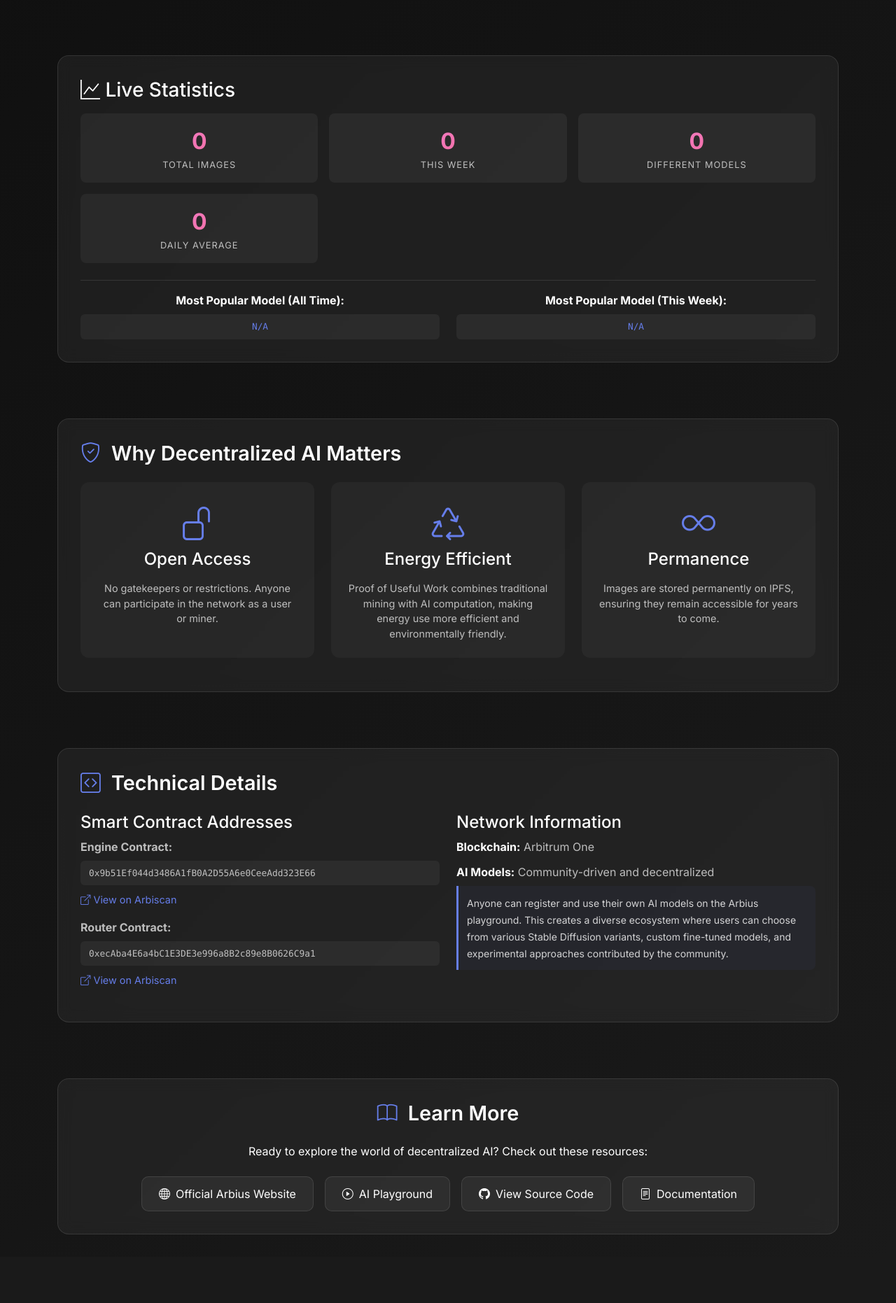
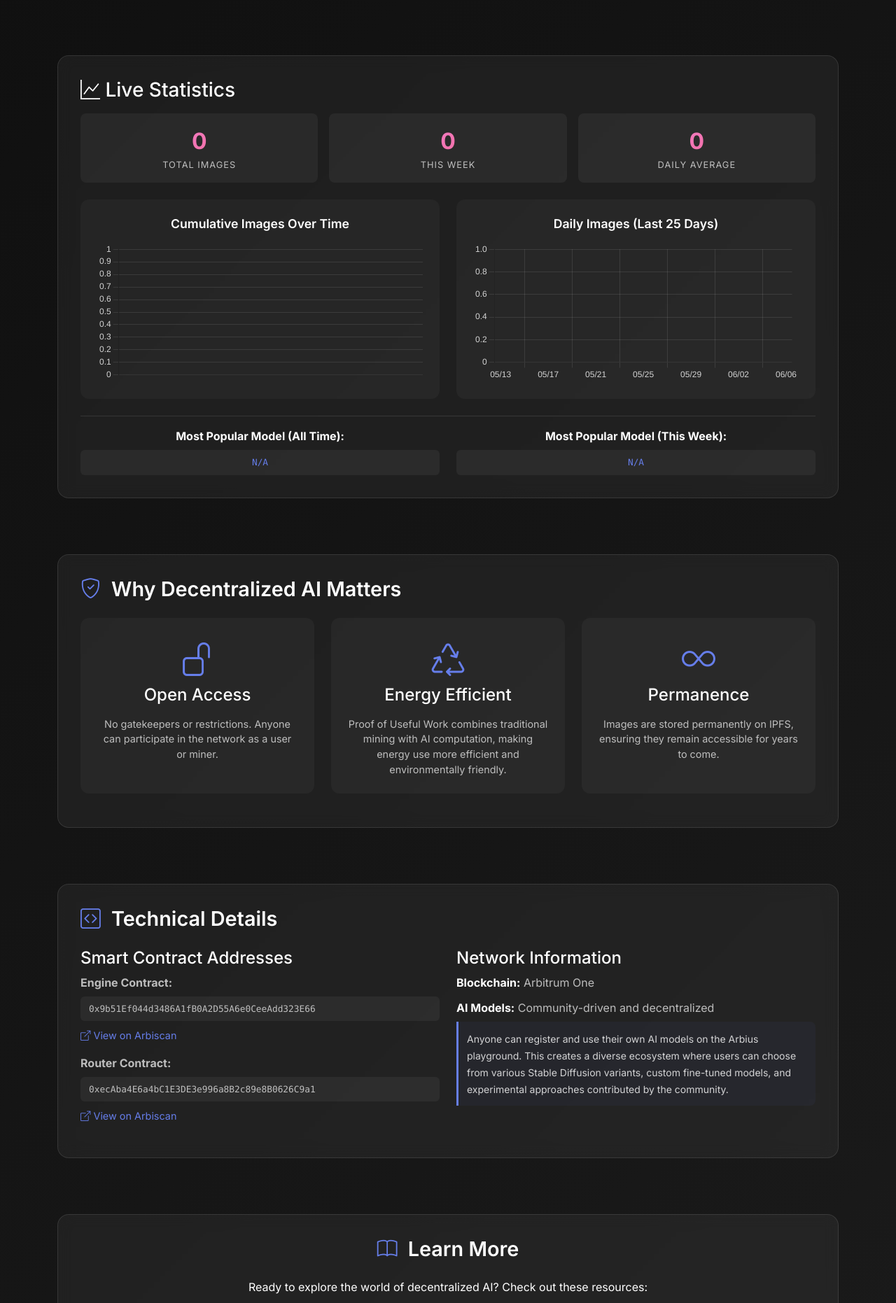
Before and after one commit to svdl1185/arbius_gallery, a Django app: page /gallery/info/ in a window 1280 px wide. Shown: the part 1419-3281 px from the top of the page at 70% size. Before the commit the page ends 3183 px from the top, so only its background shows below. Run offline with Django 5.2, Linux system fonts and the light colour scheme; data that the repository does not hold is empty.

Commit message:
Remove different models stat and add cumulative and daily charts to live statistics

```diff
--- a/gallery/templates/gallery/info.html
+++ b/gallery/templates/gallery/info.html
@@ -94,7 +94,7 @@
                 <h3 class="mb-3">
                     <i class="bi bi-graph-up"></i> Live Statistics
                 </h3>
-                <div class="stats-grid-expanded">
+                <div class="stats-grid-compact">
                     <div class="stat-item">
                         <div class="stat-number">{{ total_images }}</div>
                         <div class="stat-label">Total Images</div>
@@ -104,12 +104,28 @@
                         <div class="stat-label">This Week</div>
                     </div>
                     <div class="stat-item">
-                        <div class="stat-number">{{ unique_models }}</div>
-                        <div class="stat-label">Different Models</div>
-                    </div>
-                    <div class="stat-item">
                         <div class="stat-number">{{ daily_average }}</div>
                         <div class="stat-label">Daily Average</div>
+                    </div>
+                </div>
+
+                <!-- Charts Section -->
+                <div class="row mt-4">
+                    <div class="col-md-6">
+                        <div class="chart-container">
+                            <h5 class="chart-title">Cumulative Images Over Time</h5>
+                            <div class="chart-wrapper">
+                                <canvas id="cumulativeChart" width="400" height="200"></canvas>
+                            </div>
+                        </div>
+                    </div>
+                    <div class="col-md-6">
+                        <div class="chart-container">
+                            <h5 class="chart-title">Daily Images (Last 25 Days)</h5>
+                            <div class="chart-wrapper">
+                                <canvas id="dailyChart" width="400" height="200"></canvas>
+                            </div>
+                        </div>
                     </div>
                 </div>
 
@@ -337,7 +353,7 @@
     margin-bottom: 0;
 }
 
-.stats-grid-expanded {
+.stats-grid-compact {
     display: grid;
     grid-template-columns: repeat(3, 1fr);
     gap: 1rem;
@@ -500,7 +516,7 @@
         text-align: center;
     }
 
-    .stats-grid-expanded {
+    .stats-grid-compact {
         grid-template-columns: repeat(2, 1fr);
     }
 
@@ -517,9 +533,162 @@
 }
 
 @media (max-width: 576px) {
-    .stats-grid-expanded {
+    .stats-grid-compact {
         grid-template-columns: 1fr;
     }
 }
+
+.chart-container {
+    background: rgba(255, 255, 255, 0.03);
+    border-radius: 12px;
+    padding: 1.5rem;
+    height: 100%;
+}
+
+.chart-title {
+    color: #ffffff;
+    font-size: 1.1rem;
+    font-weight: 600;
+    margin-bottom: 1rem;
+    text-align: center;
+}
+
+.chart-wrapper {
+    position: relative;
+    height: 200px;
+}
+
+.chart-wrapper canvas {
+    max-height: 200px;
+}
 </style>
+
+<!-- Chart.js Library -->
+<script src="https://cdn.jsdelivr.net/npm/chart.js"></script>
+
+<script>
+document.addEventListener('DOMContentLoaded', function() {
+    // Parse chart data from Django context
+    const cumulativeData = JSON.parse('{{ cumulative_chart_data|safe }}');
+    const dailyData = JSON.parse('{{ daily_chart_data|safe }}');
+
+    // Chart.js default color scheme
+    const primaryColor = '#667eea';
+    const secondaryColor = '#764ba2';
+    const gridColor = 'rgba(255, 255, 255, 0.1)';
+    const textColor = 'rgba(255, 255, 255, 0.8)';
+
+    // Cumulative Chart
+    const cumulativeCtx = document.getElementById('cumulativeChart').getContext('2d');
+    new Chart(cumulativeCtx, {
+        type: 'line',
+        data: {
+            labels: cumulativeData.map(d => d.date),
+            datasets: [{
+                label: 'Total Images',
+                data: cumulativeData.map(d => d.total),
+                borderColor: primaryColor,
+                backgroundColor: `${primaryColor}20`,
+                borderWidth: 2,
+                fill: true,
+                tension: 0.4,
+                pointBackgroundColor: primaryColor,
+                pointBorderColor: '#ffffff',
+                pointBorderWidth: 2,
+                pointRadius: 4,
+            }]
+        },
+        options: {
+            responsive: true,
+            maintainAspectRatio: false,
+            plugins: {
+                legend: {
+                    display: false
+                }
+            },
+            scales: {
+                x: {
+                    grid: {
+                        color: gridColor,
+                        borderColor: gridColor
+                    },
+                    ticks: {
+                        color: textColor,
+                        maxTicksLimit: 6
+                    }
+                },
+                y: {
+                    grid: {
+                        color: gridColor,
+                        borderColor: gridColor
+                    },
+                    ticks: {
+                        color: textColor,
+                        callback: function(value) {
+                            if (value >= 1000) {
+                                return (value / 1000).toFixed(1) + 'k';
+                            }
+                            return value;
+                        }
+                    }
+                }
+            },
+            elements: {
+                point: {
+                    hoverRadius: 6
+                }
+            }
+        }
+    });
+
+    // Daily Chart
+    const dailyCtx = document.getElementById('dailyChart').getContext('2d');
+    new Chart(dailyCtx, {
+        type: 'bar',
+        data: {
+            labels: dailyData.map(d => d.date),
+            datasets: [{
+                label: 'Images per Day',
+                data: dailyData.map(d => d.count),
+                backgroundColor: `${secondaryColor}80`,
+                borderColor: secondaryColor,
+                borderWidth: 1,
+                borderRadius: 4,
+                borderSkipped: false,
+            }]
+        },
+        options: {
+            responsive: true,
+            maintainAspectRatio: false,
+            plugins: {
+                legend: {
+                    display: false
+                }
+            },
+            scales: {
+                x: {
+                    grid: {
+                        color: gridColor,
+                        borderColor: gridColor
+                    },
+                    ticks: {
+                        color: textColor,
+                        maxTicksLimit: 8
+                    }
+                },
+                y: {
+                    grid: {
+                        color: gridColor,
+                        borderColor: gridColor
+                    },
+                    ticks: {
+                        color: textColor,
+                        beginAtZero: true
+                    }
+                }
+            }
+        }
+    });
+});
+</script>
 {% endblock %}
--- a/gallery/views.py
+++ b/gallery/views.py
@@ -1,10 +1,11 @@
 from django.shortcuts import render, get_object_or_404
 from django.core.paginator import Paginator
 from django.db.models import Q, Count
-from django.db.models.functions import Length
+from django.db.models.functions import Length, TruncDate
 from django.utils import timezone
 from datetime import timedelta
 from .models import ArbiusImage, ScanStatus
+import json
 
 
 def index(request):
@@ -223,9 +224,6 @@ def info(request):
     total_images = valid_images.count()
     images_with_prompts = valid_images.filter(prompt__isnull=False).exclude(prompt='').count()
 
-    # Calculate new statistics
-    unique_models = valid_images.filter(model_id__isnull=False).exclude(model_id='').values('model_id').distinct().count()
-
     # Calculate daily average (images per day)
     if total_images > 0:
         oldest_image = valid_images.order_by('timestamp').first()
@@ -252,6 +250,50 @@ def info(request):
     # Images generated this week
     images_this_week = valid_images.filter(timestamp__gte=one_week_ago).count()
 
+    # Get data for cumulative chart (monthly data points for better performance)
+    cumulative_data = []
+    if total_images > 0:
+        # Get monthly cumulative counts for the chart
+        monthly_counts = valid_images.extra(
+            select={
+                'month': "DATE_TRUNC('month', timestamp)",
+            }
+        ).values('month').annotate(
+            count=Count('id')
+        ).order_by('month')
+
+        cumulative_total = 0
+        for entry in monthly_counts:
+            cumulative_total += entry['count']
+            cumulative_data.append({
+                'date': entry['month'].strftime('%Y-%m'),
+                'total': cumulative_total
+            })
+
+    # Get data for daily chart (last 25 days)
+    twenty_five_days_ago = timezone.now() - timedelta(days=25)
+    daily_data = valid_images.filter(
+        timestamp__gte=twenty_five_days_ago
+    ).annotate(
+        date=TruncDate('timestamp')
+    ).values('date').annotate(
+        count=Count('id')
+    ).order_by('date')
+
+    # Convert to format suitable for Chart.js
+    daily_chart_data = []
+    for i in range(25):
+        date = (timezone.now() - timedelta(days=24-i)).date()
+        count = 0
+        for entry in daily_data:
+            if entry['date'] == date:
+                count = entry['count']
+                break
+        daily_chart_data.append({
+            'date': date.strftime('%m/%d'),
+            'count': count
+        })
+
     # Get scan status info
     scan_status = ScanStatus.objects.first()
     last_scan_time = scan_status.last_scan_time if scan_status else None
@@ -263,7 +305,6 @@ def info(request):
     context = {
         'total_images': total_images,
         'images_with_prompts': images_with_prompts,
-        'unique_models': unique_models,
         'daily_average': daily_average,
         'most_popular_model_short': most_popular_model_short,
         'most_popular_model_week_short': most_popular_model_week_short,
@@ -271,6 +312,8 @@ def info(request):
         'last_scan_time': last_scan_time,
         'last_scanned_block': last_scanned_block,
         'recent_images': recent_images,
+        'cumulative_chart_data': json.dumps(cumulative_data),
+        'daily_chart_data': json.dumps(daily_chart_data),
     }
 
     return render(request, 'gallery/info.html', context)
```
Also changed, not shown: heroku_check_models.py (deleted, +0 -47 lines).
